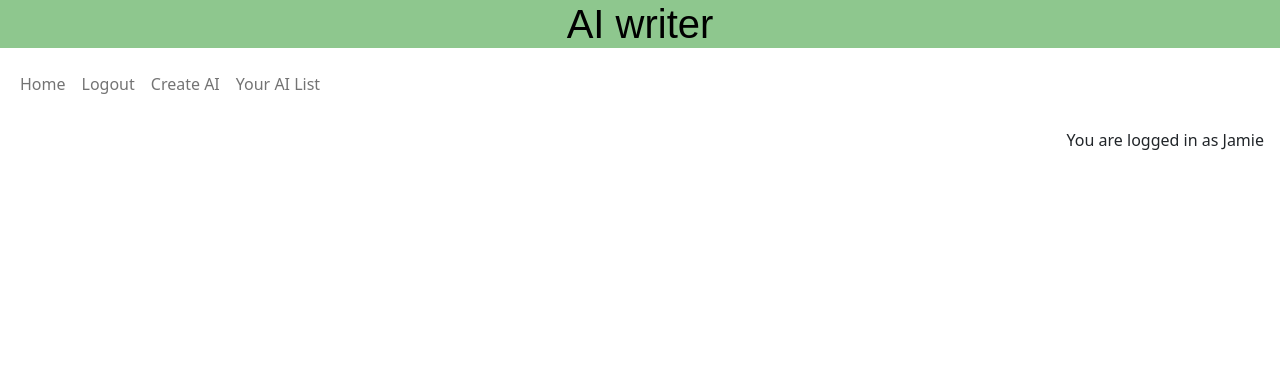
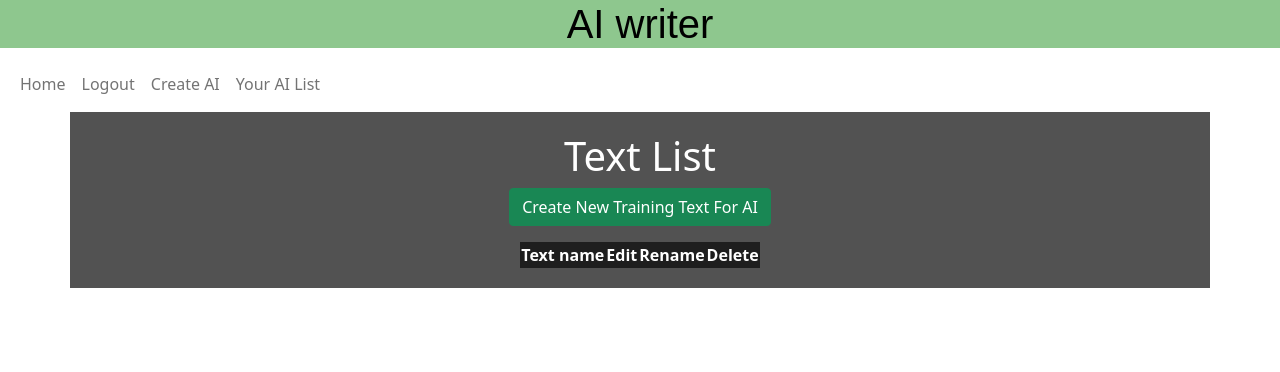
Before and after one commit to Jamie12341324/AI_writing, a Django app: page /update_AI/AI_text_list/1 in a window 1280 px wide. Shown: the top 372 px of the page. Run offline with Django 4.2, Linux system fonts and the light colour scheme; a user stored in the database is signed in; data comes from the database, SQL or seed files in the repository; both versions use the stored data as it was after the commit; lists and menus that the app fills with data are empty.

Commit message:
Add AI text list page without some functions

```diff
--- a/update_AI/templates/AI_text_list.html
+++ b/update_AI/templates/AI_text_list.html
@@ -1,2 +1,37 @@
 {% extends "base.html" %}
 {% load static %}
+{% url 'update_AI' as update_AI_url %}
+{% url 'update_AI2' as update_AI2_url %}
+{% url 'text_rename' as text_rename_url %}
+{% url 'text_delete' as text_delete_url %}
+
+{% block content %}
+<div class="container" id="background_meal_list">
+    <div class="row">
+      <!-- col-12 class from bootstrap -->
+        <div class="standard col-12">
+          <h1>Text List</h1>
+          <p><a href="{% url 'update_AI' ai.id %}" class="btn btn-success" aria-label="Link with button class for creating a new AI">Create New Training Text For AI</a></p>
+
+          <table class="standard">
+            <tr>
+              <th> Text name</th>
+              <th> Edit </th>
+              <th> Rename </th>
+              <th> Delete</th>
+            </tr>
+            {% for Text in Text_results %}
+              <tr>
+                  <td class="padding4">{{Text.name2}}</td>
+                  <td class="padding4"><a href="{% url 'update_AI2' ai.id Text.id %}" class="btn btn-success" aria-label="Link with button class for editing a AI">Edit Text</a></td>
+                  <td class="padding4"><a href="{% url 'text_rename' ai.id Text.id %}" class="btn btn-success" aria-label="Link with button class for renaming a AI">Rename</a></td>
+                  <td class="padding4"><a href="{% url 'text_delete' ai.id Text.id %}" class="btn btn-danger" aria-label="Link with button class for deleting a AI">Delete</a></td>
+              </tr>
+            {% endfor %}
+            </table>
+        </div>
+    </div>
+</div>
+<!-- custom javascript -->
+
+{% endblock %}
--- a/update_AI/templates/update_AI.html
+++ b/update_AI/templates/update_AI.html
@@ -12,8 +12,7 @@
         <form method="POST">
             {% csrf_token %}
             <label for="train_AI" class="label_div">AI Training Text</label>
-            <textarea id="train_AI" name="train_AI" rows="10" cols="60" aria-label="New training text to be add to the list of training texts">
-            </textarea>
+            <textarea id="train_AI" name="train_AI" rows="10" cols="30" aria-label="New training text to be add to the list of training texts"></textarea>
             <br>
             <br>
             <!-- btn-success classes from bootstrap used for create meal button  -->
--- a/update_AI/urls.py
+++ b/update_AI/urls.py
@@ -5,4 +5,7 @@ urlpatterns = [
     path('AI_writing/', views.AI_writing, name='AI_writing'),
     path('AI_text_list/<int:ai_id>', views.AI_text_list, name='AI_text_list'),
     path('update_AI/<int:ai_id>', views.update_AI, name='update_AI'),
+    path('update_AI2/<int:ai_id>/<int:text_id>', views.update_AI2, name='update_AI2'),
+    path('text_rename/<int:ai_id>/<int:text_id>', views.text_rename, name='text_rename'),
+    path('text_delete/<int:ai_id>/<int:text_id>', views.text_delete, name='text_delete'),
 ]
--- a/update_AI/views.py
+++ b/update_AI/views.py
@@ -1,29 +1,28 @@
 from django.shortcuts import render, redirect
 from django.db.models import Q
 from .models import training_text,AI
+from django.db.models import Max
 # Create your views here.
 def AI_writing(request,ai_id):
     template='AI_writing.html'
     return render(request,template)
 def update_AI(request,ai_id):
-    template='update_AI.html'
-    #return render(request,template,context)
+    ai = AI.objects.get(id=ai_id)
     if request.method == "POST":
             if request.POST["train_AI"] == '':
                 return redirect("update_AI", ai_id=ai.id)
-            ai_training_records = training_text.objects.filter(Q(user_id=request.user.id)).values()
-            if not ai_training_records.exists():
-                ai = AI.objects.get(id=ai_id)
-                count = training_text.objects.filter(user=request.user,ai=ai.id).count()+1
-                text=training_text()
-                text.user_id=request.user.id
-                text.text_saved=request.POST["train_AI"]
-                text.name2=count
-                text.ai=ai
-                text.save()
-                return redirect("AI_text_list", ai_id=ai.id)
+            ai = AI.objects.get(id=ai_id)
+            max_num = training_text.objects.filter(user=request.user,ai=ai.id).aggregate(Max("name2"))["name2__max"]
+            text=training_text()
+            text.user_id=request.user.id
+            text.text_saved=request.POST["train_AI"]
+            if max_num==None:
+                text.name2=1
             else:
-                return redirect("update_AI", ai_id=ai.id)
+                text.name2=max_num+1
+            text.ai=ai
+            text.save()
+            return redirect("AI_text_list", ai_id=ai.id)
     else:
         training_texts=training_text.objects.all().values()
         context={"training_texts":training_texts,
@@ -34,6 +33,31 @@ def update_AI(request,ai_id):
             "update_AI.html",
             context
         )
+def update_AI2(request,ai_id,text_id):
+     context={}
+     return render(
+                 request,
+                 "update_AI.html",
+                 context
+             )
+def text_rename(request,ai_id,text_id):
+     context={}
+     return render(
+                 request,
+                 "update_AI.html",
+                 context
+             )
+def text_delete(request,ai_id,text_id):
+     context={}
+     return render(
+                 request,
+                 "update_AI.html",
+                 context
+             )
 def AI_text_list(request,ai_id):
     template='AI_text_list.html'
-    return render(request,template)
+    Text_results=training_text.objects.filter(user=request.user,ai=ai_id)
+    ai = AI.objects.get(id=ai_id)
+    context={'Text_results':Text_results,
+             "ai":ai}
+    return render(request,template,context)
```
Also changed, not shown: db.sqlite3.
